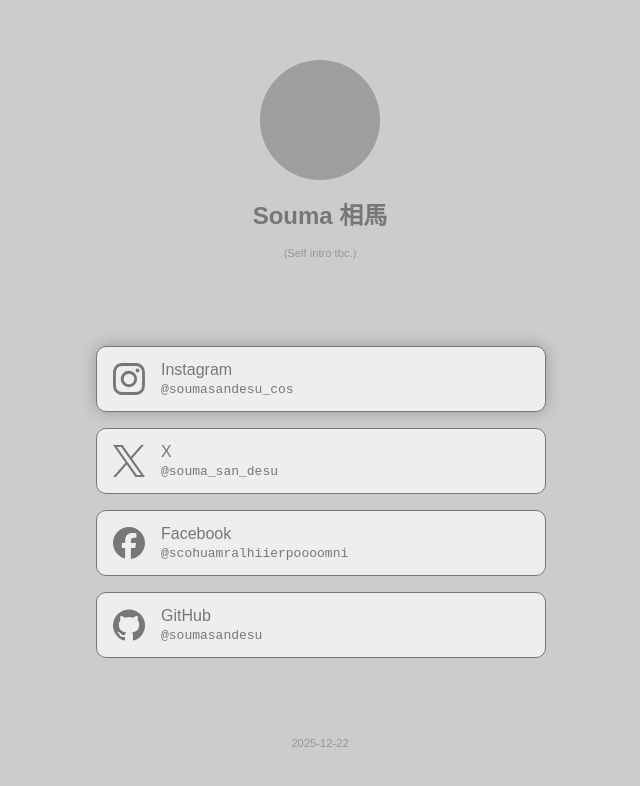
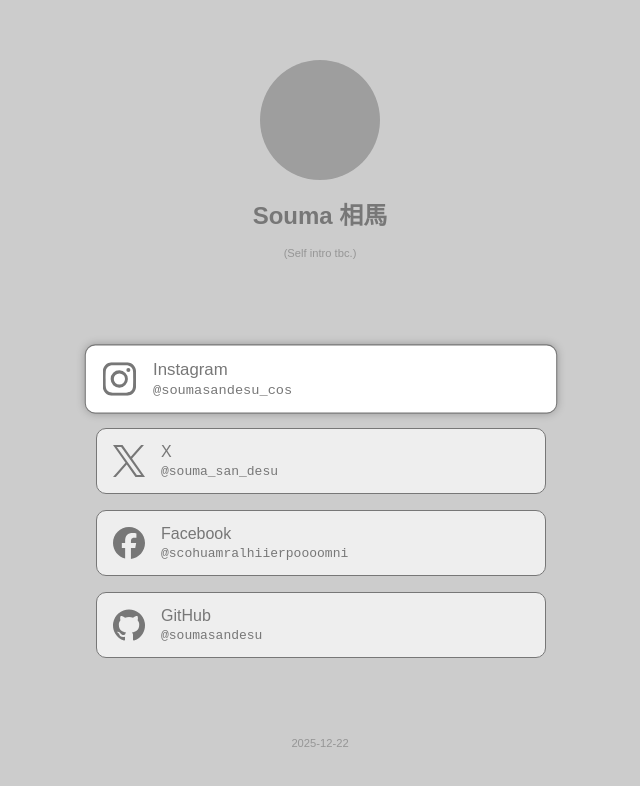
Before and after one commit to soumasandesu/soumasandesu.github.io, a Next.js app: page / in a window 1280 px wide. In both pictures the pointer is over the element 641 px from the left and 378 px from the top of the page. Shown: the top 786 px of the page, without its empty margins (320-960 px from the left). Built offline with nearby package versions, Linux system fonts and the light colour scheme; grey boxes are pictures that could not be loaded.

Commit message:
CHG more vibrant hover vfx

```diff
--- a/components/Button/styles.module.scss
+++ b/components/Button/styles.module.scss
@@ -9,10 +9,12 @@
         radius: 10px;
     }
 
-    transition: box-shadow 0.2s;
+    transition: box-shadow 0.1s, transform 0.1s, background-color 0.1s;
 
     &:hover {
-        box-shadow: 0 0 1rem 0 rgba(0, 0, 0, 0.25);
+        box-shadow: 0 0 0.5rem 0 rgba(0, 0, 0, 0.25);
+        transform: scale(1.05);
+        background-color: #fff;
     }
 
     &, a, a:hover, a:active, a:focus, a:visited {
```
